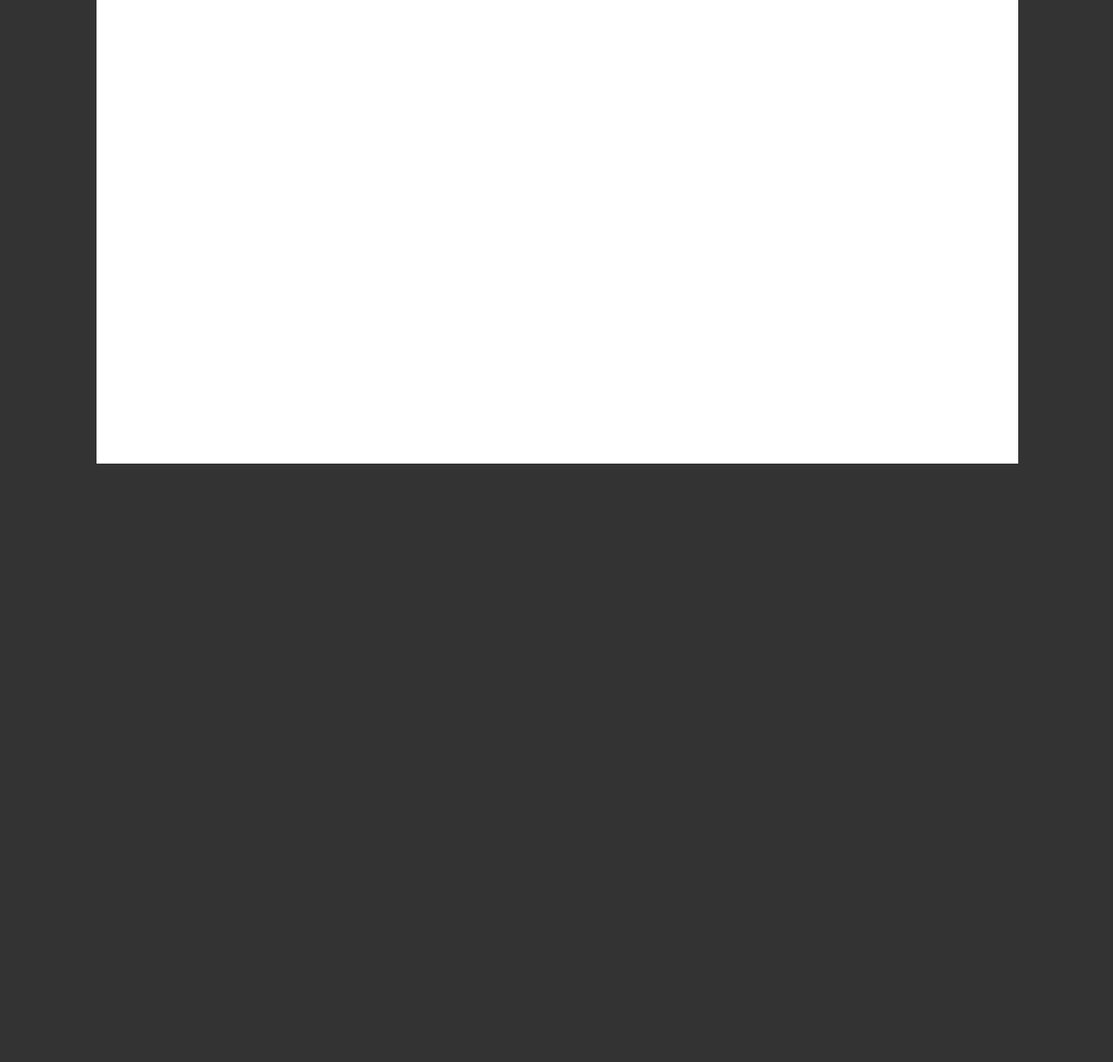
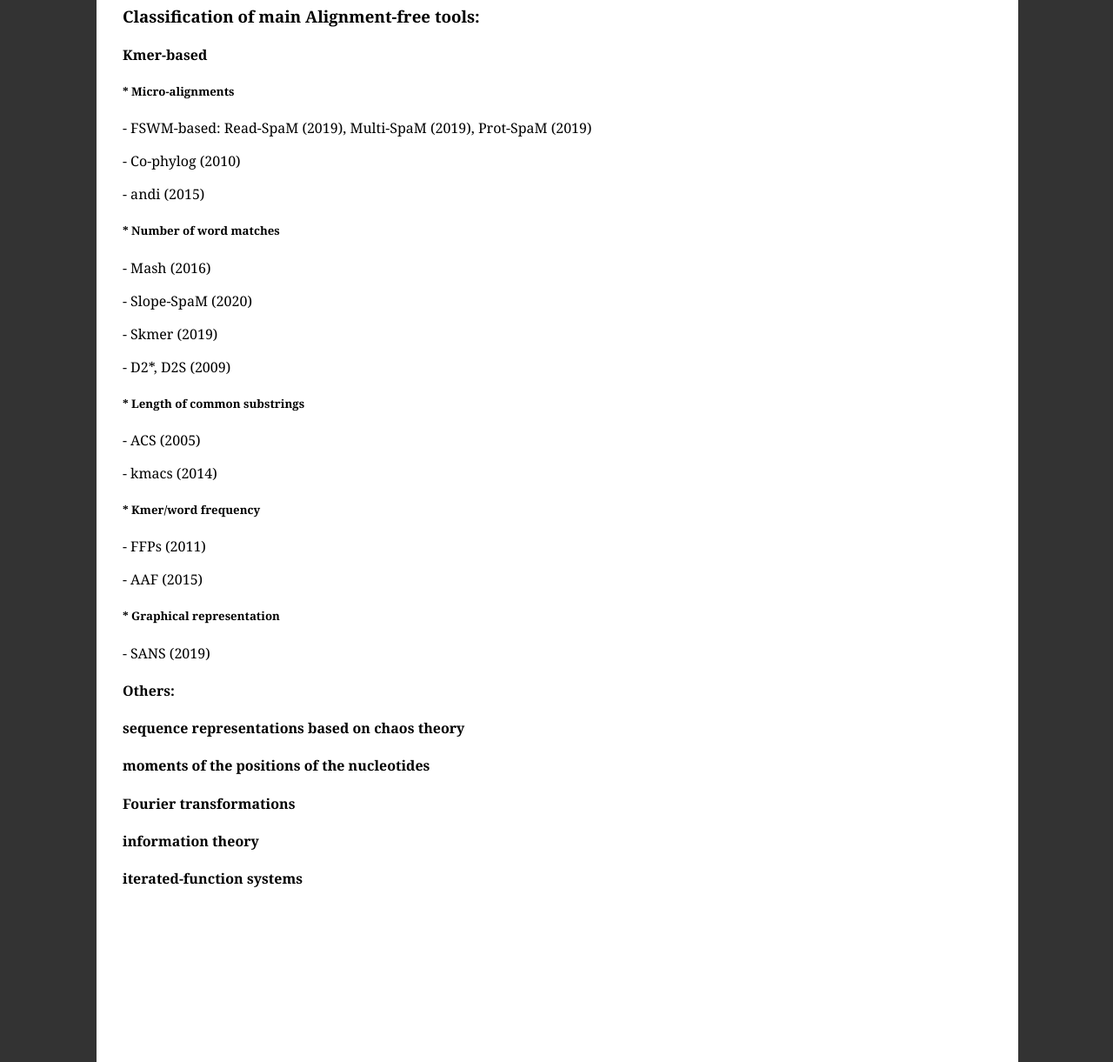
Before and after one commit to garrison-chen/Master-Thesis, a plain HTML site: page Alignment-free-tools.html in a window 1280 px wide. Shown: the part 1660-2881 px from the top of the page at 87% size. Before the commit the page ends 2203 px from the top, so only its background shows below. Drawn offline with nearby package versions, Linux system fonts and the light colour scheme.

```diff
--- a/Alignment-free-tools.html
+++ b/Alignment-free-tools.html
@@ -386,7 +386,43 @@
 
     <p style="margin-top:50px">Adapted from 'Data Structures and Basic Operations' by <a href="http://www.erikjanvl.nl">Erik Jan van Leeuwen</a> and <a href="http://www-tcs.cs.uni-sb.de/">Raimund Seidel</a> in the lecture 'Algorithms and Data Structures' in Saarland University WS20.</p>
 
+
+
+    <h3>Classification of main Alignment-free tools:</h3>
+    <h4>Kmer-based</h4>
+        <h5>* Micro-alignments</h5>
+        <p>- FSWM-based: Read-SpaM (2019), Multi-SpaM (2019), Prot-SpaM (2019)</p>
+        <p>- Co-phylog (2010)</p>
+        <p>- andi (2015)</p>
+
+        <h5>* Number of word matches</h5>
+        <p>- Mash (2016)</p>
+        <p>- Slope-SpaM (2020)</p>
+        <p>- Skmer (2019)</p>
+        <p>- D2*, D2S (2009)</p>
+
+        <h5>* Length of common substrings</h5>
+        <p>- ACS (2005)</p>
+        <p>- kmacs (2014)</p>
+
+        <h5>* Kmer/word frequency</h5>
+        <p>- FFPs (2011)</p>
+        <p>- AAF (2015)</p>
+
+        <h5>* Graphical representation</h5>
+        <p>- SANS (2019)</p>
+
+
+        <h4>Others:</h4>
+        <h4>sequence representations based on chaos theory</h4>
+        <h4>moments of the positions of the nucleotides</h4>
+        <h4>Fourier transformations</h4>
+        <h4>information theory</h4>
+        <h4>iterated-function systems </h4>
+
     <div style="height:500px;">&nbsp;</div>
+
+
 
 </div>
 </body>
```
